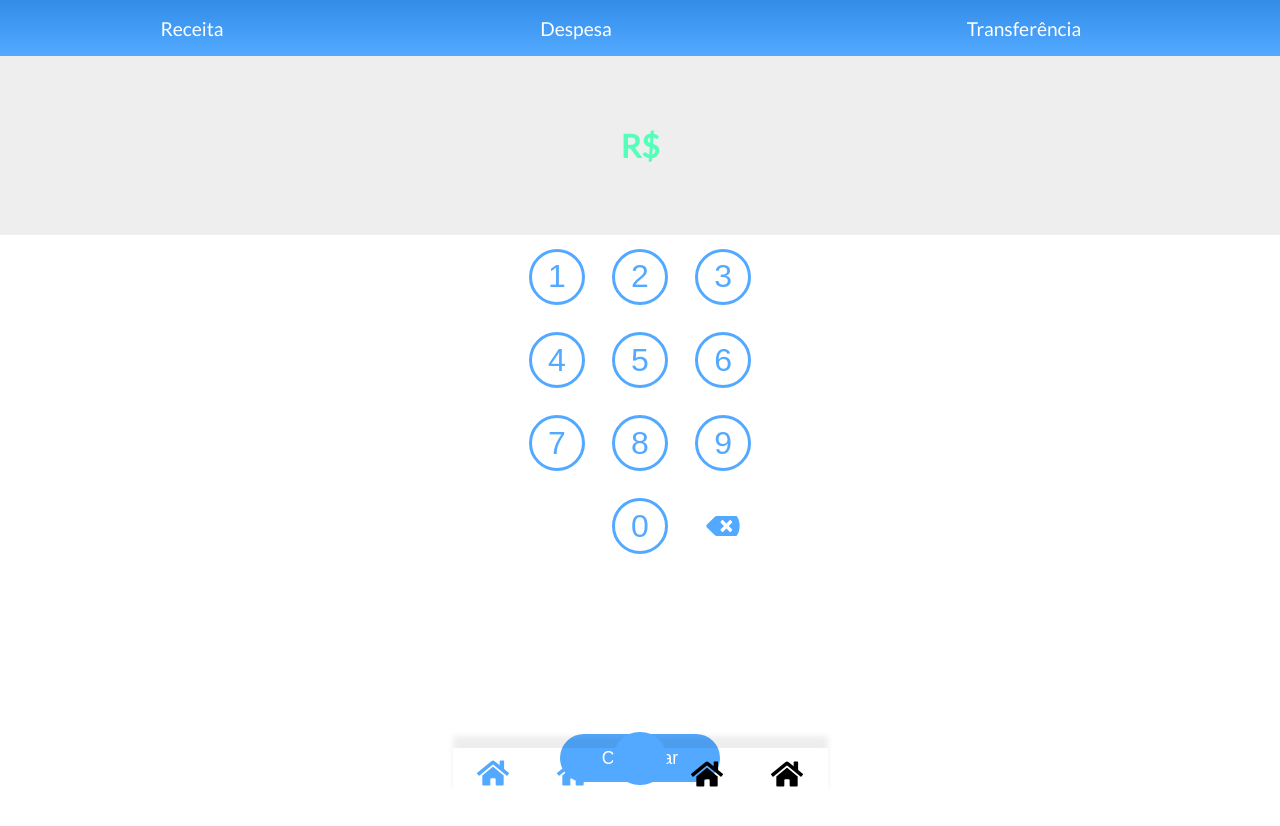
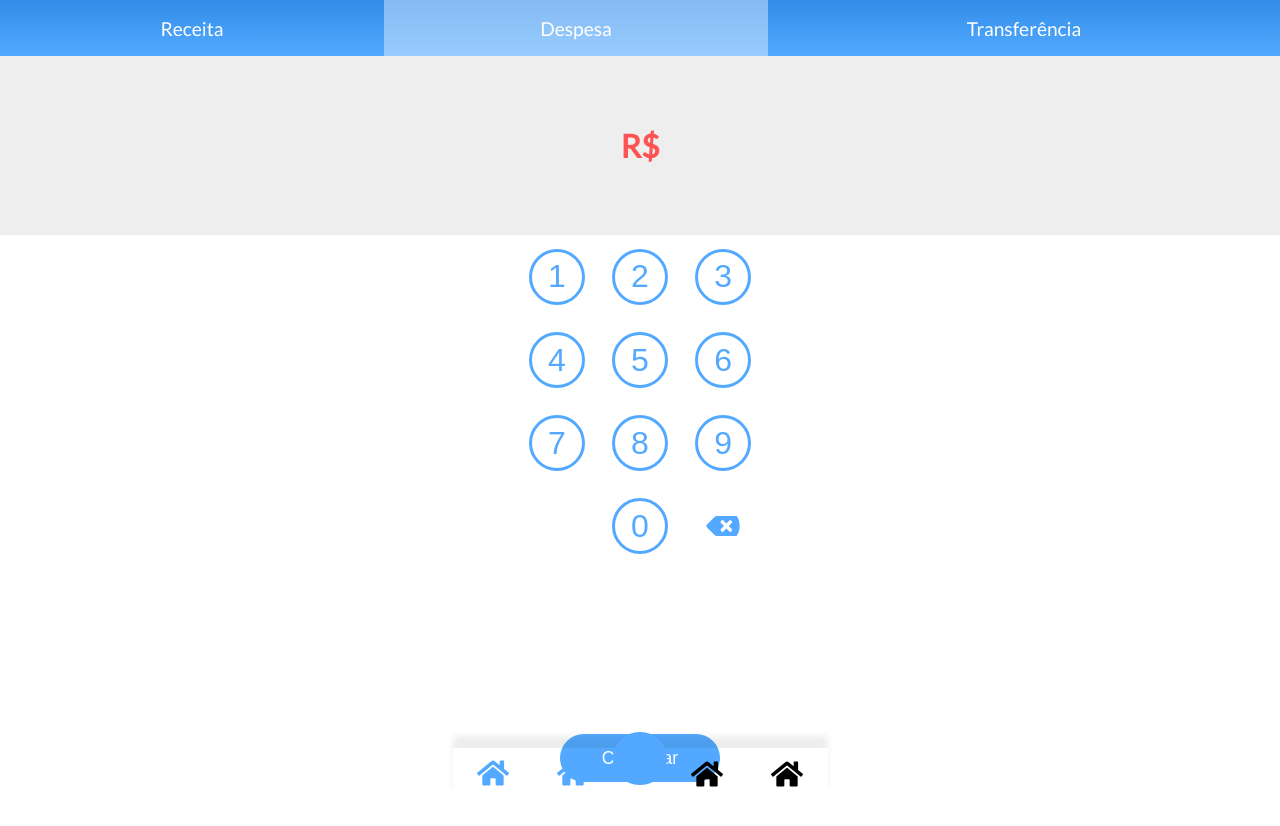
Before and after one commit to marcoshenriquemaia/contas-react, a React (Create React App) app: page /dialer in a window 1280 px wide. Shown: the top 826 px of the page. Built offline with nearby package versions, Linux system fonts and the light colour scheme.

Commit message:
feature: funcionalidade de alternancia do NavHeader nas cores do Dialer

```diff
--- a/src/components/NavHeader/index.js
+++ b/src/components/NavHeader/index.js
@@ -1,12 +1,13 @@
 import React from 'react'
 import { Container, Revenue, Expanse, Transfer } from './style'
 
-const NavHeader = () =>{
+const NavHeader = prop =>{
+  const { headerType, setHeaderType } = prop
   return(
     <Container>
-      <Revenue>Receita</Revenue>
-      <Expanse>Despesa</Expanse>
-      <Transfer>Transferência</Transfer>
+      <Revenue headerType={headerType} onClick={() => setHeaderType('revenue')}>Receita </Revenue>
+      <Expanse headerType={headerType} onClick={() => setHeaderType('expanse')}>Despesa</Expanse>
+      <Transfer headerType={headerType} onClick={() => setHeaderType('transfer')}>Transferência</Transfer>
     </Container>
   )
 }
--- a/src/components/NavHeader/style.js
+++ b/src/components/NavHeader/style.js
@@ -1,11 +1,10 @@
-import styled from 'styled-components'
+import styled, { css } from "styled-components";
 
 export const Container = styled.div`
   width: 100%;
   height: 7.88vh;
-  background-image: linear-gradient(to top, #53A9FF, #328DE8);
   display: flex;
-`
+`;
 
 export const Revenue = styled.div`
   width: 30%;
@@ -15,7 +14,13 @@ export const Revenue = styled.div`
   justify-content: center;
   align-items: center;
   color: #fff;
-`
+  background-image: linear-gradient(to top, #53a9ff, #328de8);
+  ${({ headerType }) =>
+    headerType == "revenue" &&
+    css`
+      background-image: linear-gradient(to top, #53a9ff99, #328de899);
+    `}
+`;
 export const Expanse = styled.div`
   width: 30%;
   height: 100%;
@@ -24,7 +29,13 @@ export const Expanse = styled.div`
   justify-content: center;
   align-items: center;
   color: #fff;
-`
+  background-image: linear-gradient(to top, #53a9ff, #328de8);
+  ${({ headerType }) =>
+    headerType == "expanse" &&
+    css`
+      background-image: linear-gradient(to top, #53a9ff99, #328de899);
+    `}
+`;
 
 export const Transfer = styled.div`
   width: 40%;
@@ -34,4 +45,10 @@ export const Transfer = styled.div`
   justify-content: center;
   align-items: center;
   color: #fff;
-`
+  background-image: linear-gradient(to top, #53a9ff, #328de8);
+  ${({ headerType }) =>
+    headerType == "transfer" &&
+    css`
+      background-image: linear-gradient(to top, #53a9ff99, #328de899);
+    `}
+`;
--- a/src/components/dialer-bigger/index.js
+++ b/src/components/dialer-bigger/index.js
@@ -6,8 +6,9 @@ import { Button } from '../goals-list/style'
 import formatReal from '../utils/format-real'
 
 const DialerBigger = () =>{
+  const [dialerValue, setDialerValue] = useState('');
+  const [headerType, setHeaderType] = useState('expanse');
 
-  const [dialerValue, setDialerValue] = useState('');
   const backspaceNumber = () =>{
     const numberArray = [...dialerValue];
     numberArray.pop();
@@ -16,8 +17,8 @@ const DialerBigger = () =>{
 
   return(
     <Container>
-      <NavHeader></NavHeader>
-      <ValueField><Currency>R$</Currency>{ formatReal(dialerValue) }</ValueField>
+      <NavHeader headerType={headerType} setHeaderType={setHeaderType}></NavHeader>
+      <ValueField headerType={headerType}><Currency>R$</Currency>{ formatReal(dialerValue) }</ValueField>
       <Dialer>
         <Key onClick={() => setDialerValue(`${dialerValue}1`)}>1</Key>
         <Key onClick={() => setDialerValue(`${dialerValue}2`)}>2</Key>
--- a/src/components/dialer-bigger/style.js
+++ b/src/components/dialer-bigger/style.js
@@ -1,6 +1,5 @@
-import styled from "styled-components";
-import { Button } from '../goals-list/style'
-
+import styled, { css } from "styled-components";
+import { Button } from "../goals-list/style";
 
 export const Container = styled.div`
   width: 100vw;
@@ -14,10 +13,10 @@ export const Container = styled.div`
   }
 
   @keyframes growUpDialerBigger {
-    from{
-      transform: scale(.1);
+    from {
+      transform: scale(0.1);
     }
-    to{
+    to {
       transform: scale(1);
     }
   }
@@ -31,12 +30,17 @@ export const ValueField = styled.div`
   align-items: center;
   justify-content: center;
   font-size: 2em;
-  color: #53FFB9;
+  color: #53ffb9;
+  ${({ headerType }) =>
+    headerType == "expanse" &&
+    css`
+      color: #FF5353;
+    `}
 `;
 
 export const Currency = styled.span`
   font-weight: 800;
-`
+`;
 
 export const Dialer = styled.div`
   width: 31.2vh;
@@ -66,7 +70,7 @@ export const Key = styled.button`
   background-color: #fff;
   font-size: 2em;
   color: #53a9ff;
-  :hover{
+  :hover {
     background-color: #53a9ff;
     color: #fff;
   }
--- a/src/components/dialer/index.js
+++ b/src/components/dialer/index.js
@@ -10,6 +10,12 @@ import formatReal from "../utils/format-real";
 
 const Dialer = () => {
   const [value, setValue] = useState('');
+
+  const backspaceNumber = () =>{
+    const numberArray = [...value];
+    numberArray.pop();
+    setValue(numberArray.join(''))
+  }
 
   return (
     <Container>
@@ -25,7 +31,7 @@ const Dialer = () => {
         <Key onClick={() => setValue(`${value}8`)}>8</Key>
         <Key onClick={() => setValue(`${value}9`)}>9</Key>
         <Key onClick={() => setValue(`${value}0`)}>0</Key>
-        <IconType icon="backspace" onClick={()=>console.log(value)}></IconType>
+        <IconType icon="backspace" onClick={()=>backspaceNumber()}></IconType>
       </KeyBox>
     </Container>
   );
```
